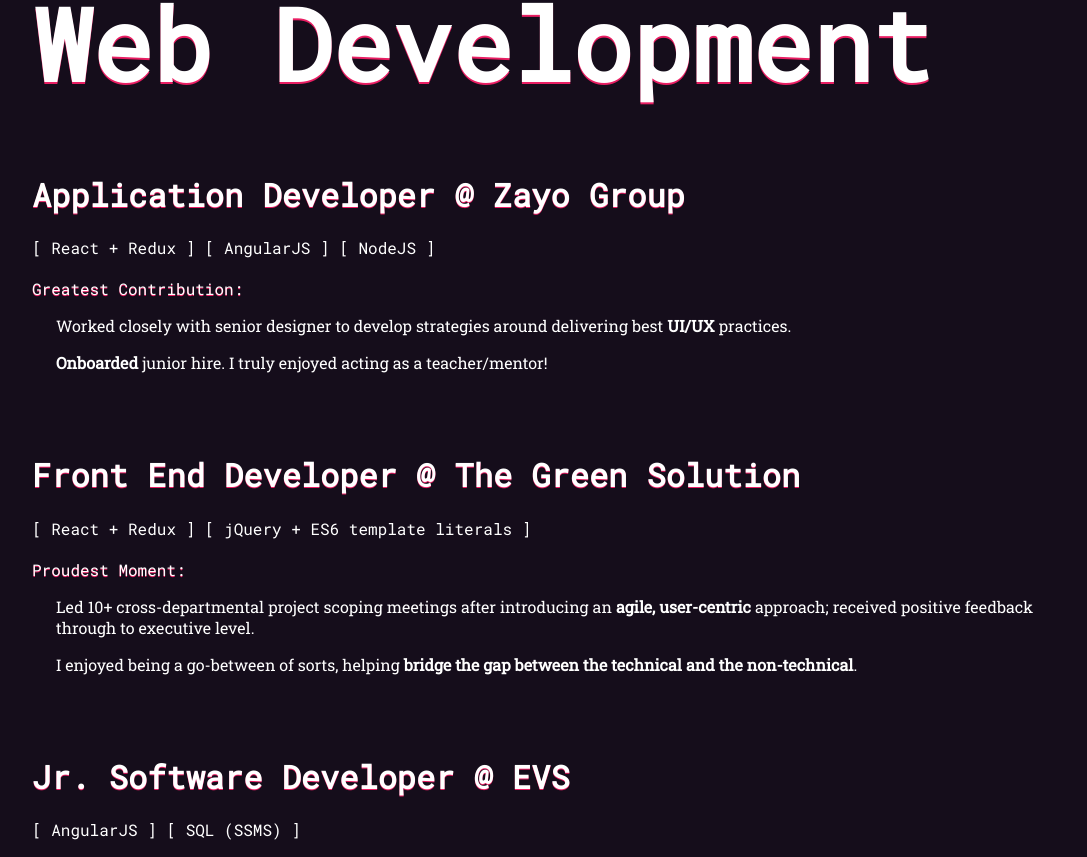
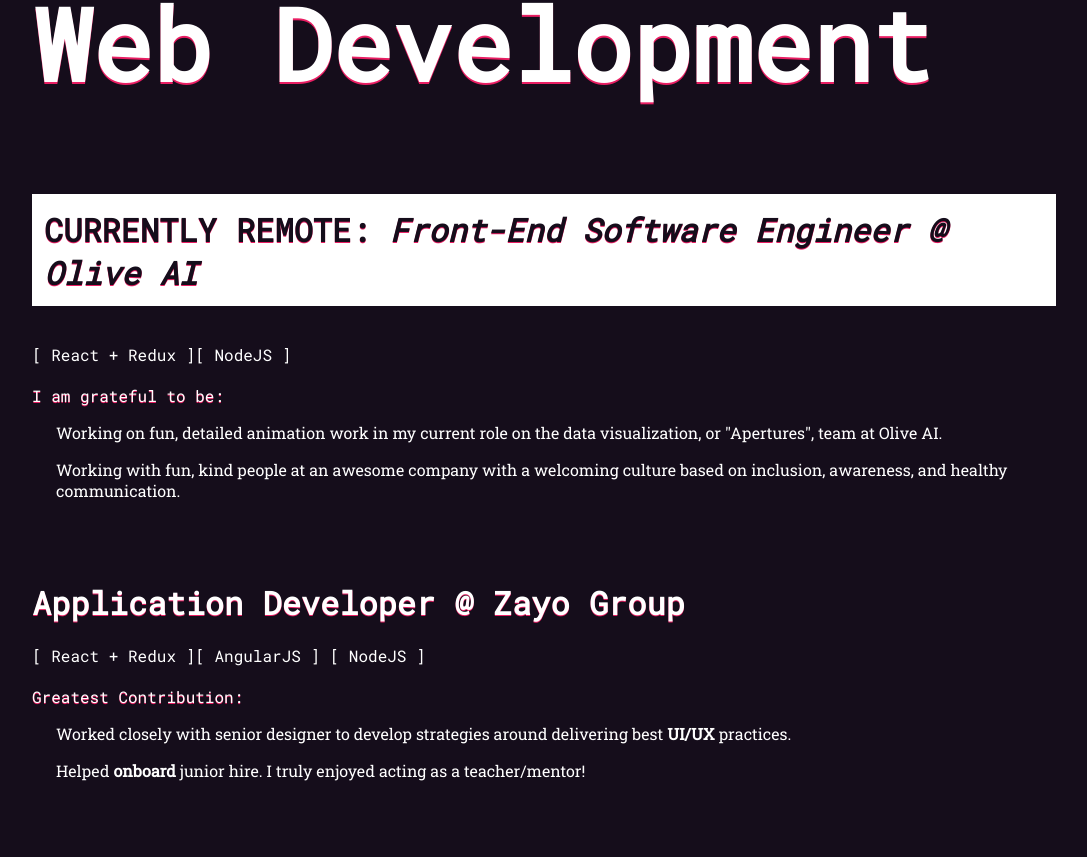
Before and after one commit to amandahussey/amandahussey.com, a React (Create React App) app: page / in a window 1280 px wide. Shown: the part 1703-2560 px from the top of the page, without its empty margins (96-1183 px from the left). Built offline with nearby package versions, Linux system fonts and the light colour scheme; a web font is replaced by a local one.

Commit message:
update with Olive stuff

```diff
--- a/src/components/About/About.js
+++ b/src/components/About/About.js
@@ -16,6 +16,8 @@
 
         const { type } = this.props
 
+        const eyesEmoji = `\u1F440`;
+
         return (
             <div>
                 {type === 'past' &&
@@ -31,9 +33,9 @@
                 <div id='about--right-aligned' className='about-container'>
                     <div id='about-section--right-aligned' className='about-section'>
                         <h1>Where I'm Going</h1>
-                        <h3>I'm currently dabbling in Unity/C#.</h3>
-                        <h3>One project includes a pixel cat. The other, Bluetooth.</h3>
-                        <h3>Stay tuned for updates or <a href='mailto: amanda.k.hussey@gmail.com'>get in touch!</a></h3>
+                        <h3>I plan to keep experimenting with different animations.</h3>
+                        <h3 className='coming-soon'><i>Coming soon: V2 of the site.</i> 👀</h3>
+                        <h3>Until then, feel free to <a href='mailto: amanda.k.hussey@gmail.com'>get in touch!</a></h3>
                     </div>
                 </div>}
 
--- a/src/components/About/About.scss
+++ b/src/components/About/About.scss
@@ -56,6 +56,10 @@
     // animation-delay: calc(var(--scroll-2) * -1s);
 }
 
+.coming-soon {
+    color: $pop-color;
+}
+
 a {
     color: white;
 }
--- a/src/components/Resume/Resume.js
+++ b/src/components/Resume/Resume.js
@@ -21,10 +21,29 @@
 
                     <div className='resume-section'>
                         <div className='resume-section__header'>
+                            <h1 className='current'><span >CURRENTLY REMOTE: </span><i><span>Front-End Software Engineer</span> <span>@ Olive AI</span></i></h1>
+                        </div>
+                        <p className='resume-section__technologies-used'>
+                            <span>[ React + Redux ]</span>
+                            <span>[ NodeJS ]</span>
+                        </p>
+
+                        <div className='resume-section__description'>
+                            <div className='resume-section__description__greatest-moment'>I am grateful to be:</div>
+                            <div className='resume-section__description__paragraph'>
+                                <p>Working on fun, detailed animation work in my current role on the data visualization, or "Apertures", team at Olive AI.</p>
+                                <p>Working with fun, kind people at an awesome company with a welcoming culture based on inclusion, awareness, and healthy communication.</p>
+                            </div>
+                        </div>
+
+                    </div>
+
+                    <div className='resume-section'>
+                        <div className='resume-section__header'>
                             <h1><span>Application Developer</span> <span>@ Zayo Group</span></h1>
                         </div>
                         <p className='resume-section__technologies-used'>
-                            <span>[ React + Redux ] </span>
+                            <span>[ React + Redux ]</span>
                             <span>[ AngularJS ] </span>
                             <span>[ NodeJS ]</span>
                         </p>
@@ -33,7 +52,7 @@
                             <div className='resume-section__description__greatest-moment'>Greatest Contribution:</div>
                             <div className='resume-section__description__paragraph'>
                                 <p>Worked closely with senior designer to develop strategies around delivering best <b>UI/UX</b> practices.</p>
-                                <p><b>Onboarded</b> junior hire. I truly enjoyed acting as a teacher/mentor!</p>
+                                <p>Helped <b>onboard</b> junior hire. I truly enjoyed acting as a teacher/mentor!</p>
                             </div>
                         </div>
 
--- a/src/components/Resume/Resume.scss
+++ b/src/components/Resume/Resume.scss
@@ -40,6 +40,12 @@
 
 .resume-section__header {
     // text-align: right;
+    .current {
+        color: $primary-color;
+        background: $secondary-color;
+        display: inline-block;
+        padding: 14px 18px 12px 12px;
+    }
 }
 
 .resume-section__header h1 {
```
